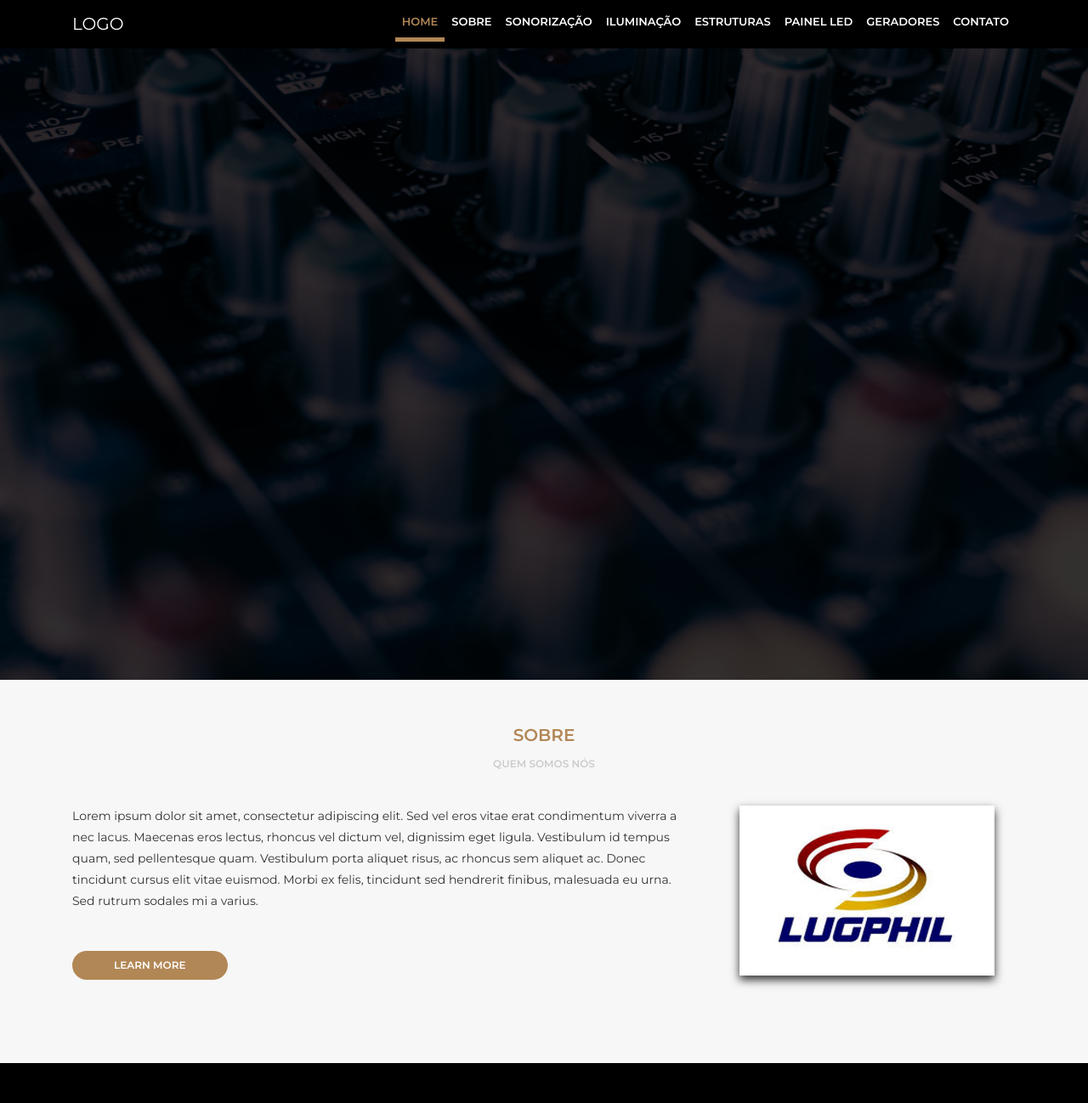
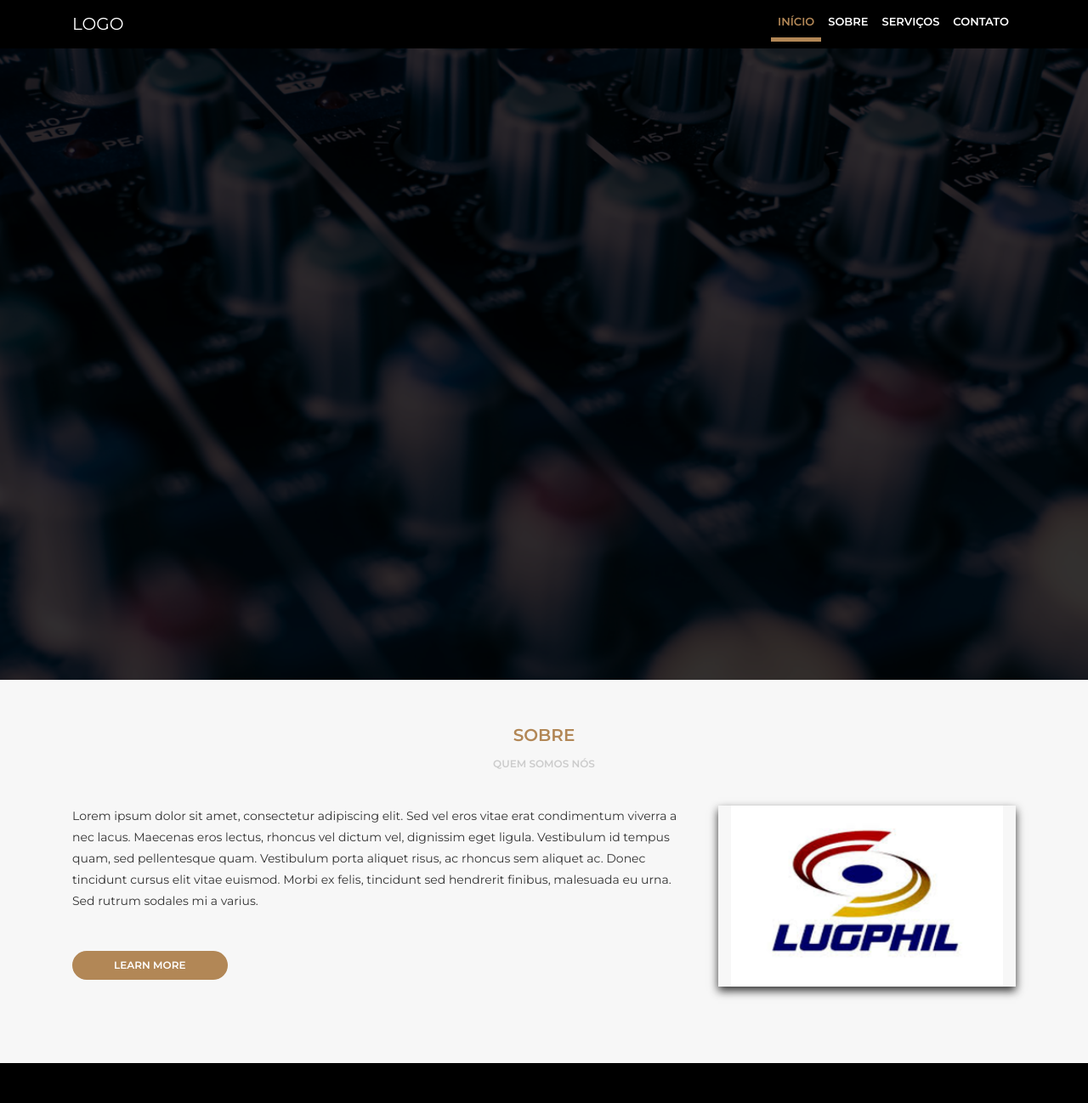
Before and after one commit to luanrodriguespigosso/lugphil-sonorizacao, a plain HTML site: page index.html in a window 1280 px wide. Shown: the top 1298 px of the page at 85% size. Drawn offline with Linux system fonts and the light colour scheme.

```diff
--- a/assets/css/style.css
+++ b/assets/css/style.css
@@ -44,8 +44,8 @@
     overflow: hidden;
 }
 .banner .banner-opacity {
-    width:100vw;
-    height:100%;
+    width:100%;
+    height:100vh;
     display:inline-block;
     background-color:rgba(0, 0, 0, 0.8);
 }
--- a/index.html
+++ b/index.html
@@ -19,39 +19,24 @@
     <header class="header">
         <nav class="navbar navbar-expand-lg navbar-light nav-dark fixed-top">
             <div class="container">
-                <a class="navbar-brand" href="#">LOGO</a>
+                <a class="navbar-brand" href="index.html">LOGO</a>
                 <button class="navbar-toggler" type="button" data-toggle="collapse" data-target="#navbarTogglerDemo02"
                     aria-controls="navbarTogglerDemo02" aria-expanded="false" aria-label="Alterna navegação">
-                    <span class="navbar-toggler-icon">
-
-                    </span>
+                    <span class="navbar-toggler-icon"></span>
                 </button>
-
                 <div class="collapse navbar-collapse justify-content-end" id="navbarTogglerDemo02">
                     <ul class="navbar-nav mt-2 mt-lg-0">
                         <li class="nav-item active">
-                            <a class="nav-link" href="#">Home <span class="sr-only">(Página atual)</span></a>
+                            <a class="nav-link" href="#inicio">Início <span class="sr-only">(Página atual)</span></a>
                         </li>
                         <li class="nav-item">
                             <a class="nav-link" href="#sobre">Sobre</a>
                         </li>
                         <li class="nav-item">
-                            <a class="nav-link" href="#sonorizacao">Sonorização</a>
+                            <a class="nav-link" href="#servico">Serviços</a>
                         </li>
                         <li class="nav-item">
-                            <a class="nav-link" href="#">Iluminação</a>
-                        </li>
-                        <li class="nav-item">
-                            <a class="nav-link" href="#">Estruturas</a>
-                        </li>
-                        <li class="nav-item">
-                            <a class="nav-link" href="#">Painel Led</a>
-                        </li>
-                        <li class="nav-item">
-                            <a class="nav-link" href="#">Geradores</a>
-                        </li>
-                        <li class="nav-item">
-                            <a class="nav-link" href="#">Contato</a>
+                            <a class="nav-link" href="#contato">Contato</a>
                         </li>
                     </ul>
                 </div>
@@ -59,8 +44,8 @@
         </nav>
     </header>
     <main>
-        <section class="banner">
-            <div class="banner-opacity"></div>
+        <section class="row banner">
+            <div class="container-fluid banner-opacity"></div>
         </section>
         <section id="sobre" class="light">
             <div class="container default">
@@ -78,14 +63,14 @@
                             </p>
                             <a class="col-12 col-sm-12 col-md-3 mb-5 p-2 button text-center" href="">Learn More</a>
                         </div>
-                        <div class=" col-md-4 col-sm-12 section-aboutus--right">
-                            <img class="m-sm" src="/assets/image/logo/logo-lugphil.png" />
+                        <div class="col-12 col-md-4 col-sm-12 section-aboutus--right">
+                            <img class="col-12" src="/assets/image/logo/logo-lugphil.png" />
                         </div>
                     </div>
                 </div>
             </div>
         </section>
-        <section id="sonorizacao" class="dark">
+        <section id="servico" class="dark">
             <div class="container default">
                 <div class="section-title">Serviços</div>
                 <div class="section-desc">Serviços que oferecemos</div>
```
